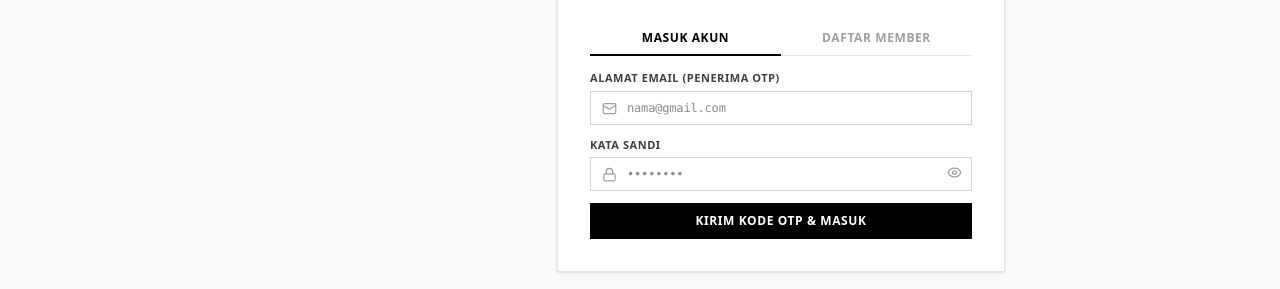
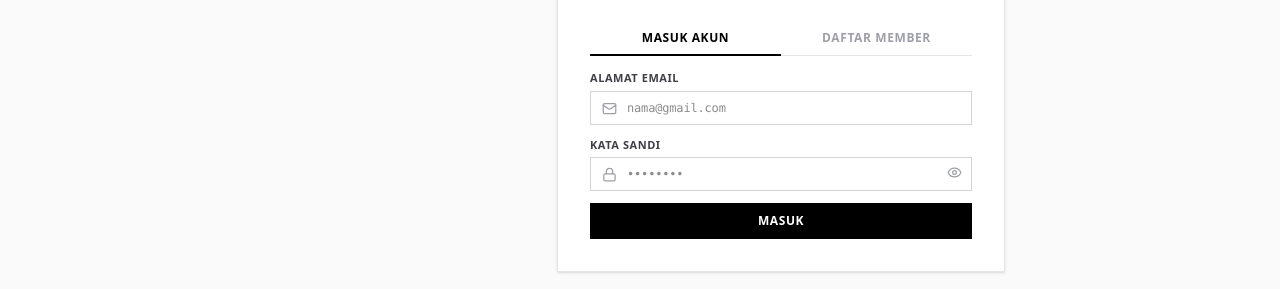
Before and after one commit to indomaseleraku/urbanstyle-store, a Next.js app: page /account/login in a window 1280 px wide. Shown: the part 459-748 px from the top of the page. Built offline with nearby package versions, Linux system fonts and the light colour scheme; no server answers.

Commit message:
refactor(ui): clean email input label and simplify submit button label

```diff
--- a/components/auth/EmailOtpAuthForm.tsx
+++ b/components/auth/EmailOtpAuthForm.tsx
@@ -171,7 +171,7 @@ export default function EmailOtpAuthForm({ onSuccess, onTabChange }: EmailOtpAut
         )}
 
         <div>
-          <label className="block text-[11px] font-bold uppercase tracking-wider text-zinc-700 mb-1">Alamat Email (Penerima OTP)</label>
+          <label className="block text-[11px] font-bold uppercase tracking-wider text-zinc-700 mb-1">Alamat Email</label>
           <div className="relative">
             <Mail size={15} className="absolute left-3 top-2.5 text-zinc-400" />
             <input
@@ -213,10 +213,10 @@ export default function EmailOtpAuthForm({ onSuccess, onTabChange }: EmailOtpAut
           className="w-full py-2.5 bg-black hover:bg-zinc-800 text-white text-xs font-black uppercase tracking-wider transition-colors disabled:opacity-50 cursor-pointer"
         >
           {isSendingOtp
-            ? 'Mengirim Kode OTP ke Email...'
+            ? 'Mengirim Kode Verifikasi...'
             : activeTab === 'login'
-            ? 'Kirim Kode OTP & Masuk'
-            : 'Kirim Kode OTP & Daftar'}
+            ? 'Masuk'
+            : 'Daftar Akun'}
         </button>
       </form>
     </div>
```
